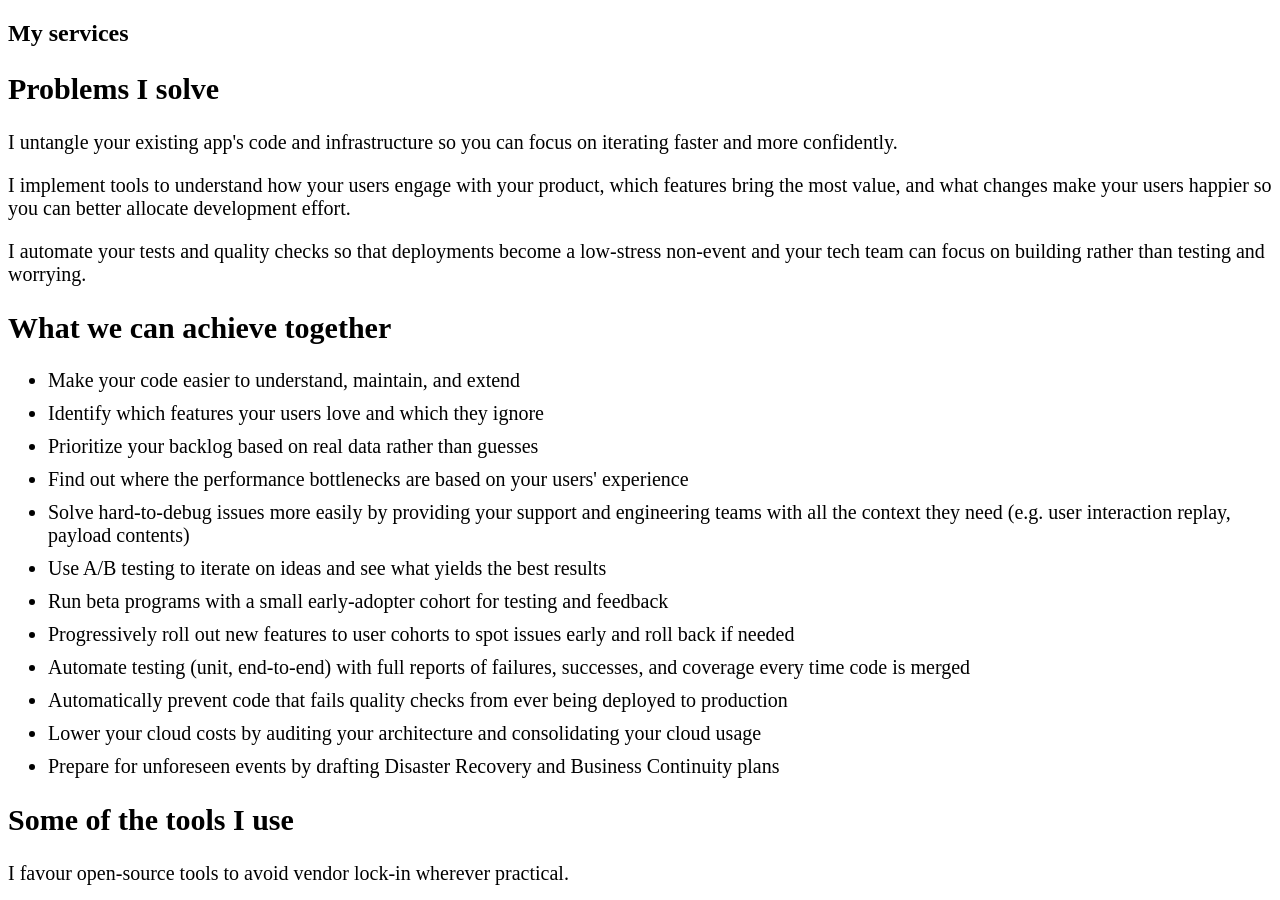
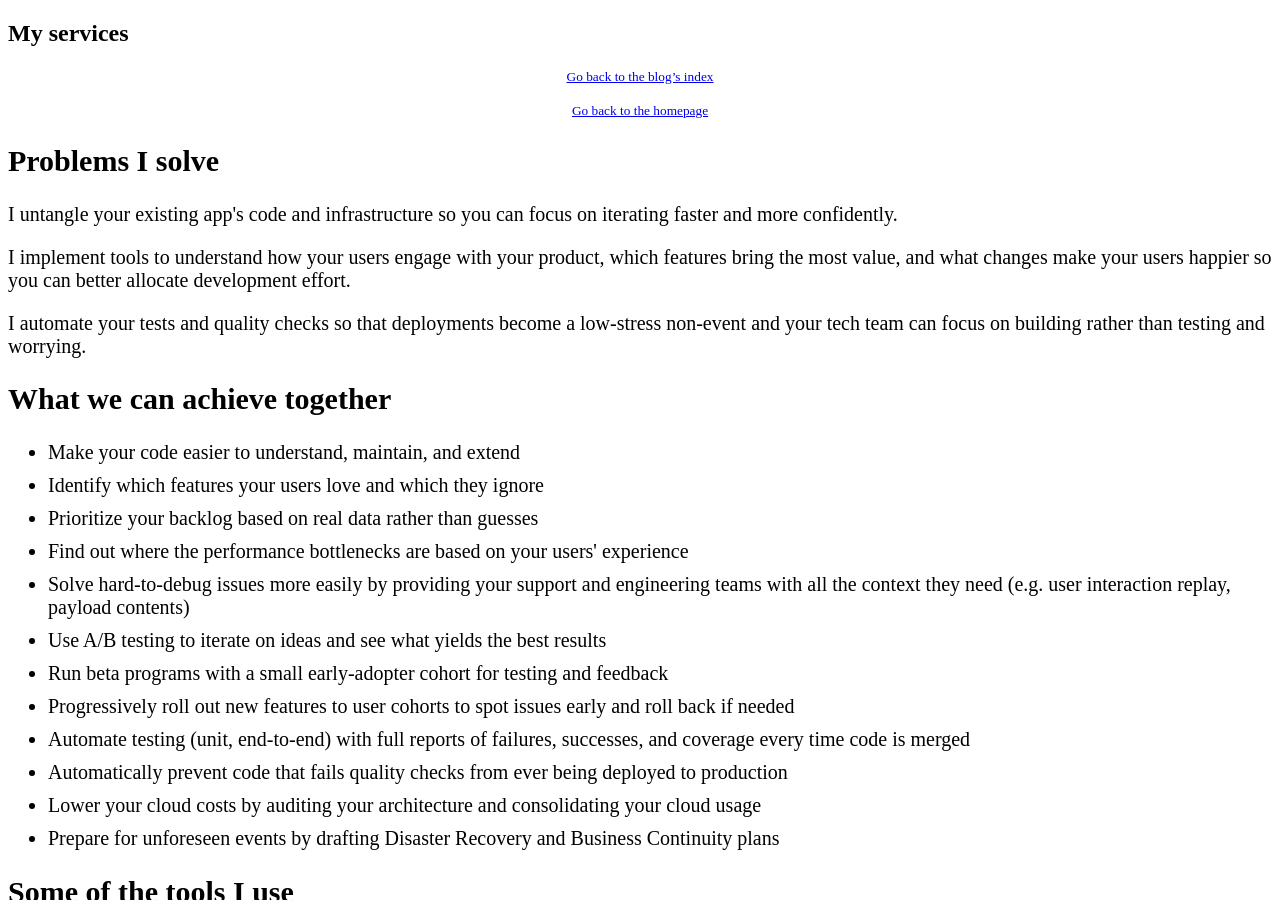
Before and after one commit to coaxial/hello, a Jekyll site: the page built from one/index.html, in a window 1280 px wide and 900 px high. Built offline with Jekyll 4.4.1, drawn with Linux system fonts in a browser that asks for light colours; a script that is not in the unit is left out.

Commit message:
Add 'back' link

```diff
--- a/one/index.html
+++ b/one/index.html
@@ -5,7 +5,11 @@ title: About my services
 description: What I can do, and what I have done.
 ---
 
-<div id="title"><h1>My services</h1></div>
+<div id="title">
+  <h1>My services</h1>
+
+  {% include back.html %}
+</div>
 <div class="contents">
   <section>
     <h2>Problems I solve</h2>
```
